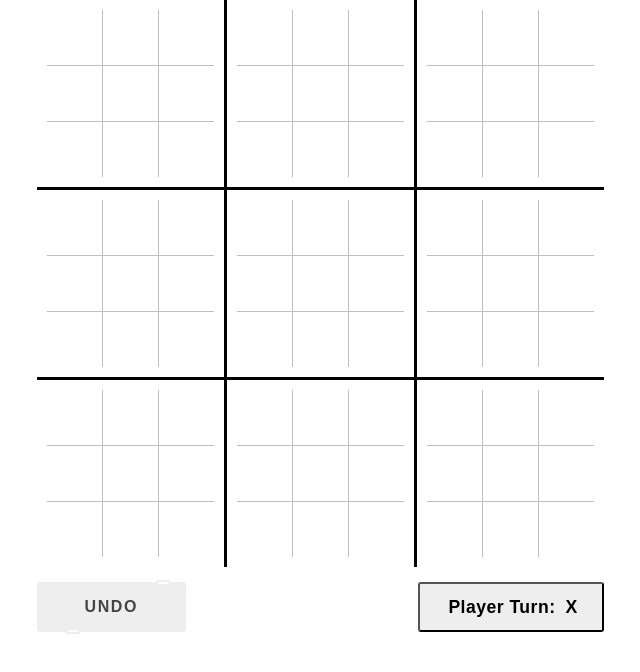
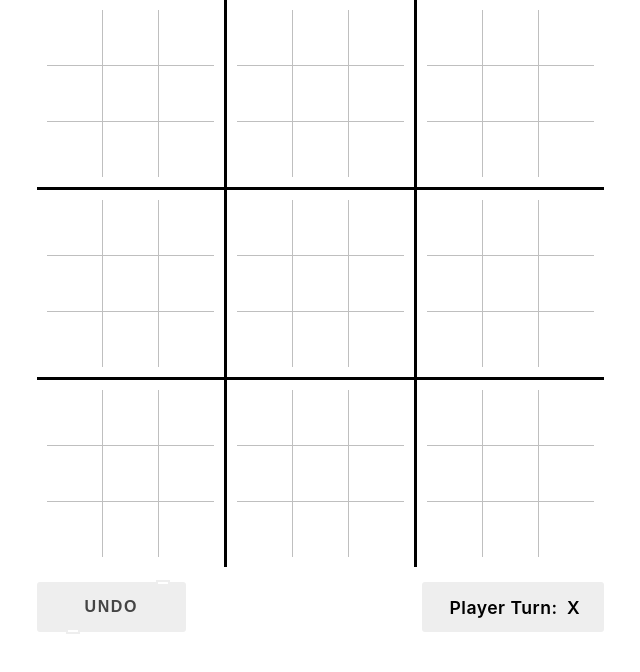
Before and after one commit to gr32ey20es/uttt, a React (Create React App) app: page / in a window 1280 px wide. Shown: the top 672 px of the page, without its empty margins (320-960 px from the left). Built offline with nearby package versions, Linux system fonts and the light colour scheme.

Commit message:
State Formatted

```diff
--- a/src/game/CellSubGame.jsx
+++ b/src/game/CellSubGame.jsx
@@ -4,21 +4,19 @@ import XODrawer from '../components/XODrawer';
 import { useEffect } from 'react';
 
 const CellSubGame = ({ gameID, index }) => {
-    const { isUndo, isPrevMove, gameTurn, subGames, updateGame, undo } = useStateContext();
-    let value = subGames[gameID][index];
+    const { state, isAlternate, moveUpdate, isClickable, undoUpdate } = useStateContext();
+    let clickable = isClickable(gameID, index);
+    let alternate = isAlternate(gameID, index);
 
-    let clickable = isUndo !== true && (gameTurn === null || gameTurn === gameID) && value === null;
-    let alternate = isUndo && isPrevMove(gameID, index);
-
-    useEffect(() => { // Animation time
-        if(alternate) setTimeout(() => undo(), 700);
-    }, [alternate, undo]);
+    useEffect(() => {
+        if(alternate) setTimeout(() => undoUpdate(), 700);
+    }, [state]);
 
     return <>
     <div className={clickable ? "CellSubGame hover" : "CellSubGame"}
-        onClick={clickable ? () => updateGame(gameID, index) : () => {}}
+        onClick={clickable ? () => moveUpdate(gameID, index) : () => {}}
     >
-        <XODrawer width={55} height={55} value={value} alternate={alternate}/>
+        <XODrawer width={55} height={55} value={state.miniGames[gameID][index]} alternate={alternate}/>
     </div>
     </>
 }
--- a/src/game/StateContext.jsx
+++ b/src/game/StateContext.jsx
@@ -1,71 +1,76 @@
 import { useState, createContext, useContext } from "react";
-import {
-    createNewPlayerTurn, createNewGameTurn,
-    createNewGame, createNewSubGames,
-    createNewPrevMoves, checkIfWin
-} from "./helpers";
+import { whoIsWinner } from "./helpers";
 
 const StateContext = createContext();
+const useStateContext = () => useContext(StateContext);
 
 const StateProvider = ({children}) => {
-    const [playerTurn, setPlayerTurn] = useState( createNewPlayerTurn() );
-    const [gameTurn, setGameTurn] = useState( createNewGameTurn() );
-    const [superGame, setSuperGame] = useState( createNewGame() );
-    const [subGames, setSubGames] = useState( createNewSubGames() );
-    const [isUndo, setIsUndo] = useState(null);
-    const [prevMoves, setPrevMoves] = useState( createNewPrevMoves() );
+    const [state, setState] = useState
+    ({
+        _mutex: false,   // For animation
+        winner: null,
+        playerTurn: 'X',
+        gameIDTurn: null,
+        superGame : new Array(9).fill(null),
+        miniGames : Array(9).fill().map(() => Array(9).fill(null)),
+        prevMoves : [],
+        hasUndone : null,
+    })
 
-    const updateGame = (gameID, index) => {
-        let newSuperGame = [...superGame];
-        let newSubGames = [...subGames];
-        let newPrevMoves = [...prevMoves, [gameID, index, gameTurn]]    // prevMove's structure
+    const setHasUndone = () => setState({...state, _mutex: true, hasUndone: true})
 
-        newSubGames[gameID][index] = playerTurn;
-
-        let winner = checkIfWin(newSubGames[gameID]);
-        if(winner) {
-            newSuperGame[gameID] = winner;
-            setSuperGame(newSuperGame);
-        }
-
-        setPlayerTurn(playerTurn === "X" ? 'O' : 'X');
-        setGameTurn(newSuperGame[index] === null ? index : null);
-        setSubGames(newSubGames);
-        setIsUndo(false);
-        setPrevMoves(newPrevMoves);
+    const isClickable = (gameID, index) => {
+        return state.hasUndone !== true
+        && (state.gameIDTurn === null || state.gameIDTurn === gameID)
+        && state.superGame[gameID] === null
+        && state.miniGames[gameID][index] === null;
     }
 
-    const isPrevMove = (gameID, index) => {
-        let prevMove = prevMoves[prevMoves.length - 1];
-        return prevMove[0] === gameID && prevMove[1] === index;
+    const isAlternate = (gameID, index) => {
+        let prevMove = state.prevMoves[state.prevMoves.length - 1];
+
+        return state.hasUndone
+        && (prevMove[0] === gameID && prevMove[1] === index);
     }
 
-    const undo = () => {
-        let newSubGames = [...subGames];
-        let newPrevMoves = [...prevMoves]
-        let prevMove = newPrevMoves.pop();
+    const moveUpdate = (gameID, index) => {
+        let newState = {...state};
 
-        newSubGames[prevMove[0]][prevMove[1]] = null;
+        newState.prevMoves  = [...newState.prevMoves, [gameID, index, newState.gameIDTurn]];
+        newState.miniGames[gameID][index] = newState.playerTurn;
+        newState.superGame[gameID] = whoIsWinner(newState.miniGames[gameID]);
+        newState.gameIDTurn = (newState.superGame[index] === null ? index : null);
+        newState.playerTurn = (newState.playerTurn === 'X' ? 'O' : 'X');
+        newState.winner = whoIsWinner(newState.superGame);
+        newState.hasUndone = false;
 
-        setPlayerTurn(playerTurn === "X" ? 'O' : 'X');
-        setGameTurn(prevMove[2]);
-        setSubGames(newSubGames);
-        setIsUndo(newPrevMoves.length ? false : null);
-        setPrevMoves(newPrevMoves);
+        console.log(newState);
+
+        setState(newState);
     }
 
-    return <>
-        <StateContext.Provider value={{
-            playerTurn, setPlayerTurn, gameTurn, setGameTurn, superGame, setSuperGame,
-            subGames, setSubGames, isUndo, setIsUndo, prevMoves, setPrevMoves,
-            updateGame, isPrevMove, undo
-        }}>
-            {children}
-        </StateContext.Provider>
-    </>;
+    const undoUpdate = () => {
+        let newState = {...state};
+
+        newState._mutex = false;
+        let prevMove = newState.prevMoves.pop();
+        newState.miniGames[prevMove[0]][prevMove[1]] = null;
+        newState.superGame[prevMove[0]] = whoIsWinner(newState.miniGames[prevMove[0]]);
+        newState.gameIDTurn = prevMove[2];
+        newState.playerTurn = (newState.playerTurn === 'X' ? 'O' : 'X');
+        newState.winner = whoIsWinner(newState.superGame);
+        newState.hasUndone = newState.prevMoves.length ? false : null;
+
+        setState(newState);
+    }
+
+    return <StateContext.Provider
+    value = {{
+        state, setHasUndone, isAlternate, isClickable,
+        moveUpdate, undoUpdate
+    }}
+    > {children} </StateContext.Provider>;
 };
-
-const useStateContext = () => useContext(StateContext);
 
 export default useStateContext;
 export { StateProvider };
--- a/src/game/SuperGame.jsx
+++ b/src/game/SuperGame.jsx
@@ -2,15 +2,18 @@ import './SuperGame.css';
 import useStateContext from './StateContext';
 import SubGame from "./SubGame";
 import NeonButton from '../components/NeonButton';
+import { useEffect } from 'react';
 
 const SuperGame = () => {
-    const { playerTurn, superGame, setSuperGame, isUndo, setIsUndo } = useStateContext();
+    const { state, setHasUndone } = useStateContext();
+
+    useEffect(()=>{}, [state]);
 
     const getCellSuperGame = (gameID) => {
         let className =
-        (superGame[gameID] === null ? '' :
-            (superGame[gameID] === 'X' ? 'XWin' :
-                superGame[gameID] === 'O' ? 'OWin' : 'Draw'))
+        (state.superGame[gameID] === null ? '' :
+            (state.superGame[gameID] === 'X' ? 'XWin' :
+                state.superGame[gameID] === 'O' ? 'OWin' : 'Draw'))
 
         return <>
             <div className={"CellSuperGame " + className}>
@@ -24,37 +27,27 @@ const SuperGame = () => {
         <div className="CellSuperGameCol">
             <div className="CellSuperGameRow">
                 {getCellSuperGame(0)}
-                <div className='CellSuperGameCenter'>
-                    <div className="CellSuperGame"><SubGame gameID={1}/></div>
-                </div>
-                <div className="CellSuperGame"><SubGame gameID={2}/></div>
+                <div className='CellSuperGameCenter'>{getCellSuperGame(1)}</div>
+                {getCellSuperGame(2)}
             </div>
             <div className="CellSuperGameRow middle">
-                <div className="CellSuperGame"><SubGame gameID={3}/></div>
-                <div className='CellSuperGameCenter'>
-                    <div className="CellSuperGame"><SubGame gameID={4}/></div>
-                </div>
-                <div className="CellSuperGame"><SubGame gameID={5}/></div>
+                {getCellSuperGame(3)}
+                <div className='CellSuperGameCenter'>{getCellSuperGame(4)}</div>
+                {getCellSuperGame(5)}
             </div>
             <div className="CellSuperGameRow">
-                <div className="CellSuperGame"><SubGame gameID={6}/></div>
-                <div className='CellSuperGameCenter'>
-                    <div className="CellSuperGame"><SubGame gameID={7}/></div>
-                </div>
-                <div className="CellSuperGame"><SubGame gameID={8}/></div>
+                {getCellSuperGame(6)}
+                <div className='CellSuperGameCenter'>{getCellSuperGame(7)}</div>
+                {getCellSuperGame(8)}
             </div>
 
             <div className='BottomBar'>
-                <NeonButton color={playerTurn === 'X' ? '#e91e63' : '#2196f3'}
-                    onClick={() => setIsUndo(true)} disabled={!(isUndo !== null)} text="Undo"/>
-                <button className='PlayerTurn' onClick={()=>{
-                    let newSuperGame = [...superGame];
-                    newSuperGame[0] = newSuperGame[0] === 'X' ? 'O' : 'X';
-                    setSuperGame(newSuperGame);
-                }}>
+                <NeonButton color={state.playerTurn === 'X' ? '#e91e63' : '#2196f3'}
+                    onClick={!state._mutex ? () => setHasUndone(true) : () => {}}  disabled={!(state.hasUndone !== null)} text="Undo"/>
+                <div className='PlayerTurn'>
                     <div>Player Turn:</div>
-                    <div>{playerTurn}</div>
-                </button>
+                    <div>{state.playerTurn}</div>
+                </div>
             </div>
         </div>
     </div>
--- a/src/game/helpers.jsx
+++ b/src/game/helpers.jsx
@@ -1,20 +1,16 @@
-const createNewPlayerTurn = () => 'X';
-const createNewGameTurn = () => null;   // null, 1-9
-const createNewGame = () => new Array(9).fill(null);
-const createNewSubGames = () => Array.from({length: 9}, (_) => createNewGame())
-const createNewPrevMoves = () => [];
-
-const checkIfWin = (game) => {
+const whoIsWinner = (game) => {
     let winner = null;
 
     for(let i = 0; i < 3; i++) {
-        if(game[0 + i] === game[3 + i] && game[3 + i] === game[6 + i])
+        if(game[0 + i] !== null && game[0 + i] === game[3 + i] && game[3 + i] === game[6 + i])
             winner = game[0 + i];
-        if(game[0 + 3*i] === game[1 + 3*i] && game[1 + 3*i] === game[2 + 3*i])
+        if(game[0 + 3*i] !== null && game[0 + 3*i] === game[1 + 3*i] && game[1 + 3*i] === game[2 + 3*i])
             winner = game[0 + 3*i];
     }
-    if((game[0] === game[4] && game[4] === game[8])
-    || (game[2] === game[4] && game[4] === game[6]))
+
+    if(game[4] !== null &&
+    (   (game[0] === game[4] && game[4] === game[8])
+    ||  (game[2] === game[4] && game[4] === game[6])    )   )
         winner = game[4];
 
     if(winner !== null) return winner;
@@ -26,8 +22,4 @@ const checkIfWin = (game) => {
     return winner;
 }
 
-export {
-    createNewPlayerTurn, createNewGameTurn,
-    createNewGame, createNewSubGames,
-    createNewPrevMoves, checkIfWin
-};
+export { whoIsWinner };
```
